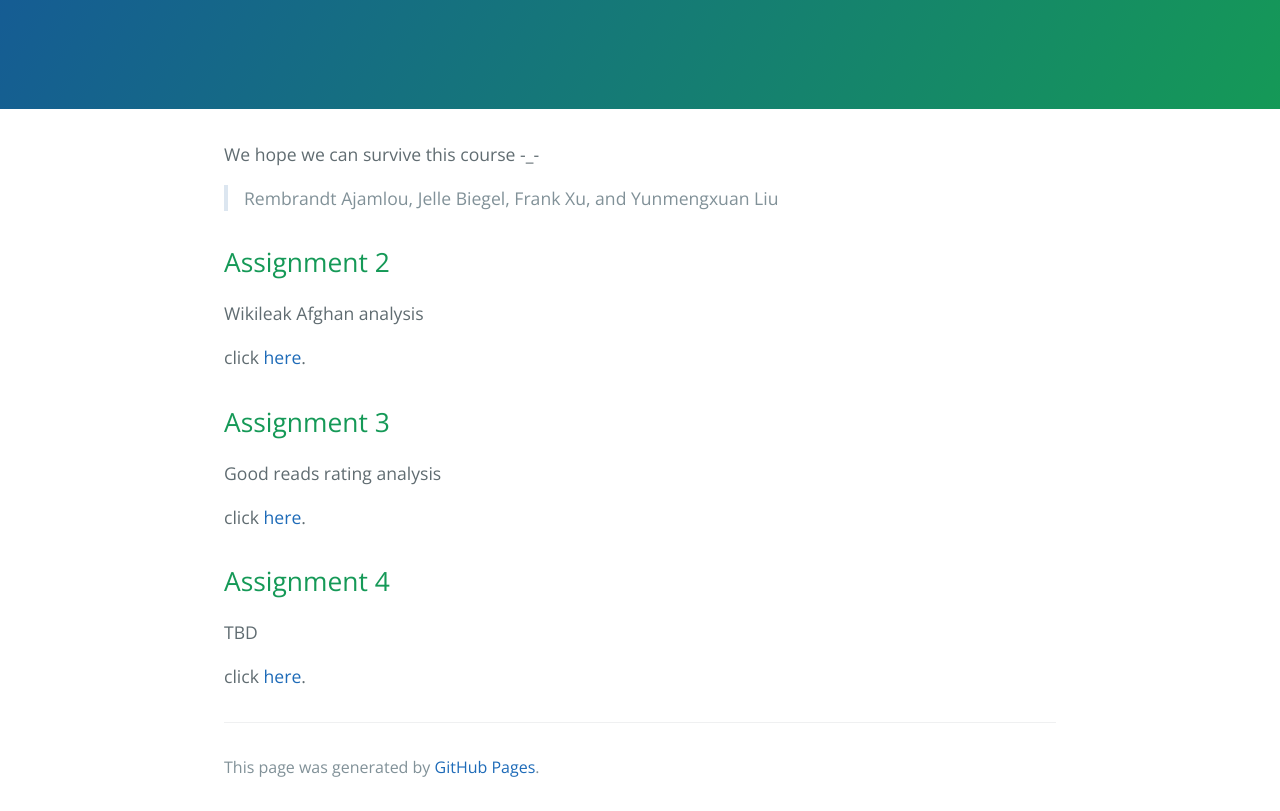
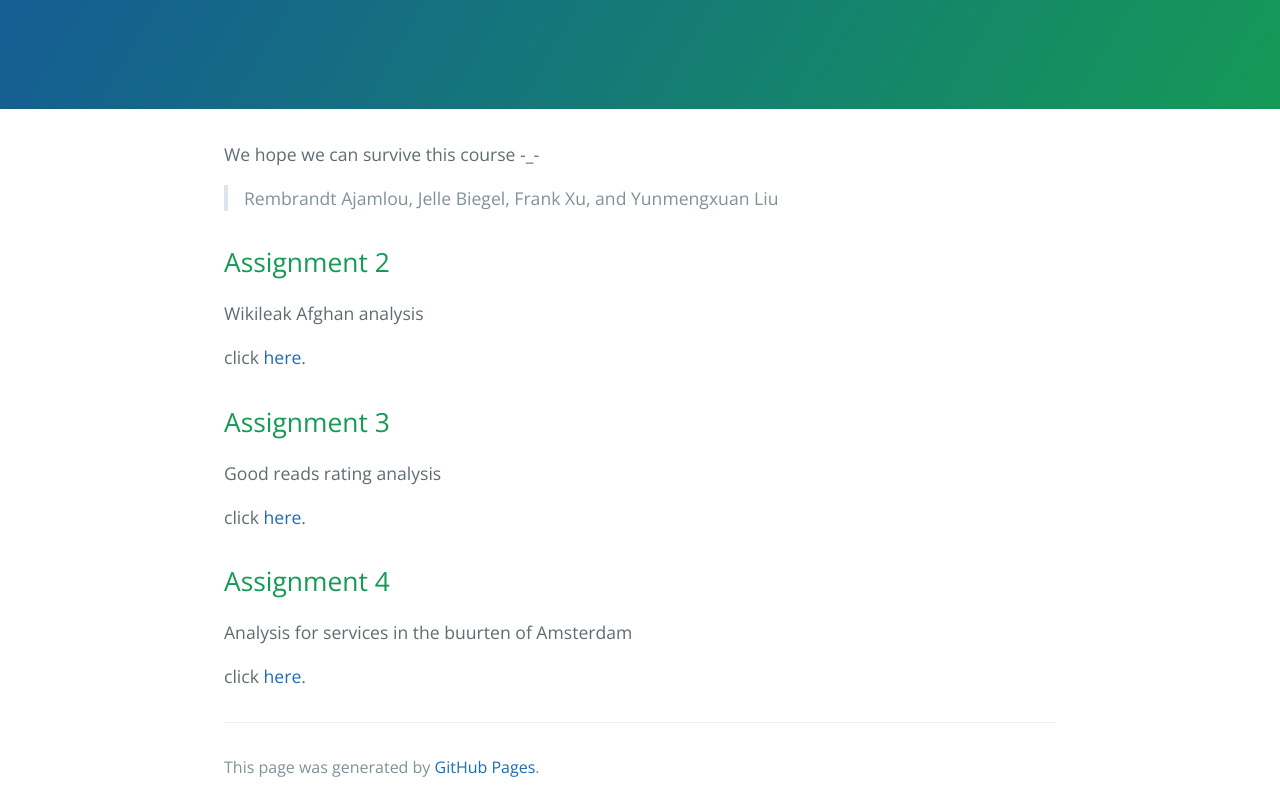
Before and after one commit to Franxuante/metdata1, a website: page index.html in a window 1280 px wide. Shown: the part 208-1019 px from the top of the page. Drawn offline with nearby package versions, Linux system fonts and the light colour scheme.

Commit message:
Update index.html

```diff
--- a/index.html
+++ b/index.html
@@ -39,7 +39,7 @@
        <h2>
        <a id="user-content-header-2" class="anchor" href="#header-2" aria-hidden="true"><span class="octicon octicon-link"></span></a>Assignment 4</h2>
 
-       <p>TBD</p>
+       <p>Analysis for services in the buurten of Amsterdam</p>
 
        <p>click <a href="./">here</a>.</p>
 
```
